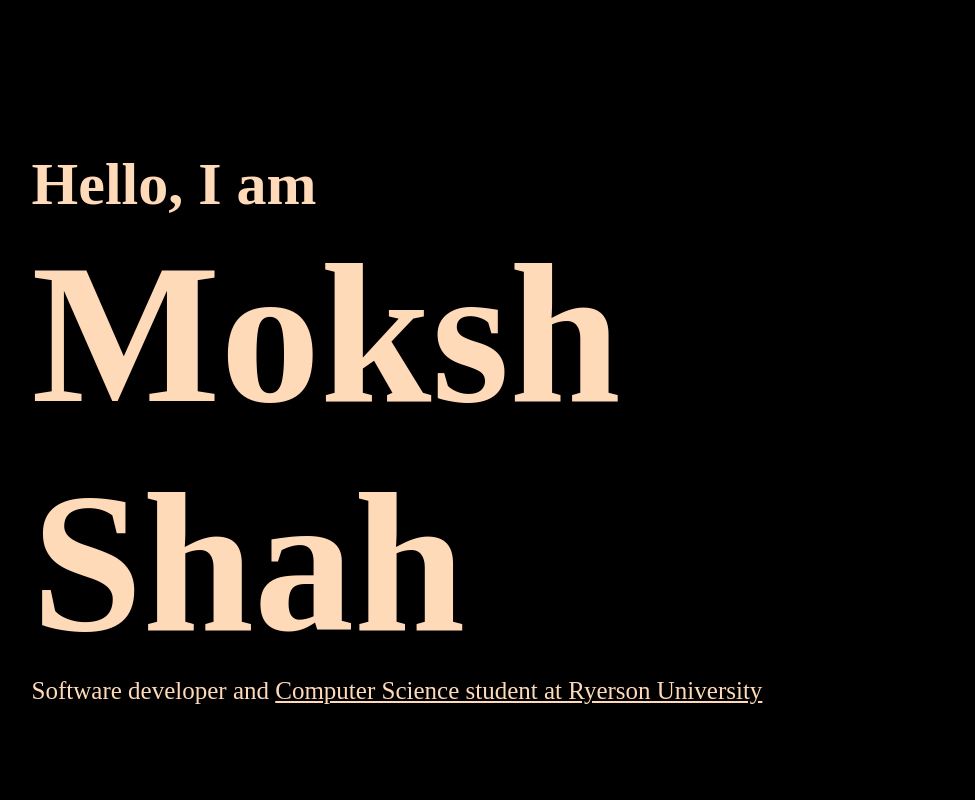
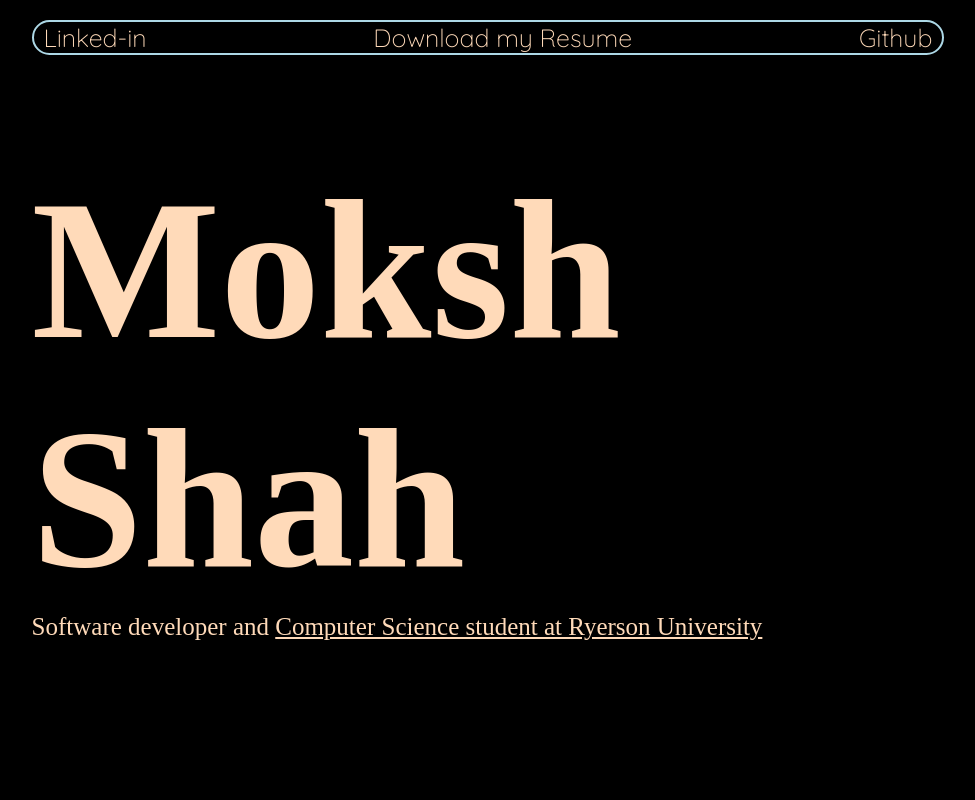
Before and after one commit to mokshshah18/Portfolio_website_2, a plain HTML site: page index.html in a window 1280 px wide. Shown: the top 800 px of the page, without its empty margins (182-1157 px from the left). Drawn offline with Linux system fonts and the light colour scheme.

Commit message:
Add files via upload

```diff
--- a/index.html
+++ b/index.html
@@ -11,10 +11,17 @@
 
   <body>
 
+    <!-- Nav Bar -->
+    <header>
+      <nav class="Nav_entry">
+          <ul><a href="https://www.linkedin.com/in/moksh-shah-185515232/" target="_blank">Linked-in</a></ul>
+          <ul><a href="Moksh_Shah_Resume.pdf" download="Moksh_Shah_Resume" target="_blank">Download my Resume</a></ul>
+          <ul><a href="https://github.com/mokshshah18" target="_blank">Github</a></ul>
+      </nav>
+    </header>
 
-
+    <!-- Home text -->
     <div class="introduction">
-      <h4 id="pretext">Hello, I am</h4>
       <h1 id="name">Moksh Shah</h1>
       <ul id="description">Software developer and  <a href="https://www.ryerson.ca/programs/undergraduate/computer-science/" target="_blank"><u>Computer Science student at Ryerson University</u></a></ul>
     </div>
@@ -27,11 +34,11 @@
     <section class="container">
       <div class="project_card">
         <h2 class="card_name"><u><a href="https://project-liquid.itch.io/project-unkown" target="_blank">3-D game</a></u></h2>
-        <p  class="card_desc">I made a 3-D game using Unreal Engine 4. I do not have access to the code since it my old hard drive crashed.</p>
+        <p  class="card_desc">I made a 3-D game using Unreal Engine 4.</p>
       </div>
       <div class="project_card">
         <h2 class="card_name"><u><a href="https://project-liquid.itch.io/lord-mumbo-jumps" target="_blank">2-D game</a></u></h2>
-        <p class="card_desc">I made a 2-D game using SFML(A c++ library). I do not have access to the code since it my old hard drive crashed.</p>
+        <p class="card_desc">I made a 2-D game using SFML(A c++ library).</p>
       </div>
   </section>
 
@@ -51,9 +58,6 @@
     <ul>
       <li>Email : acmas1803@gmail.com&nbsp;&nbsp;</li>
       <li>Phone Number : +1(647)913-6108&nbsp;&nbsp;</li>
-      <li><u><a href="https://www.linkedin.com/in/moksh-shah-185515232/" target="_blank">Linked-in</a></u>&nbsp;&nbsp;</li>
-      <li><u><a href="https://github.com/mokshshah18" target="_blank">Github</a></u>&nbsp;&nbsp;</li>
-      <li><u><a href="Moksh_Shah_Resume.pdf" download="Moksh_Shah_Resume" target="_blank">Download my Resume</a></u></li>
     </ul>
   </div>
 
--- a/style.css
+++ b/style.css
@@ -16,7 +16,6 @@ html{
 body{
     width: 76%;
     height: 100%;
-    /* border: 5px solid blue; */
     display:block;
     box-sizing: border-box;
     margin-left: 12%;
@@ -26,25 +25,33 @@ a{
   all:unset;
 }
 
+/*navbar*/
+.Nav_entry{
+  margin-left: 60px;
+  border: 2px solid lightblue;
+  font-size: 25px;
+  display: flex;
+  font-family:'Quicksand', sans-serif;
+  justify-content: space-between;
+  align-items: center;
+  padding-right: 10px;
+  padding-left: 10px;
+  border-radius: 50px;
+  margin-top:20px ;
+}
 
 /*main home page*/
 
 
 .introduction{
-  /* border: 5px solid red; */
   text-align: center;
   padding-bottom: 270px;
-}
-#pretext{
-  text-align: left;
-  padding-top: 150px;
-  padding-left:60px;
-  font-size: 60px;
 }
 #name{
   text-align: left;
   padding-left: 60px;
   font-size: 200px;
+  padding-top: 100px;
 }
 #description{
   text-align: left;
@@ -147,4 +154,5 @@ a{
   background-color: black;
   height: 1px;
   border: none;
+  border-color: black;
 }
```
